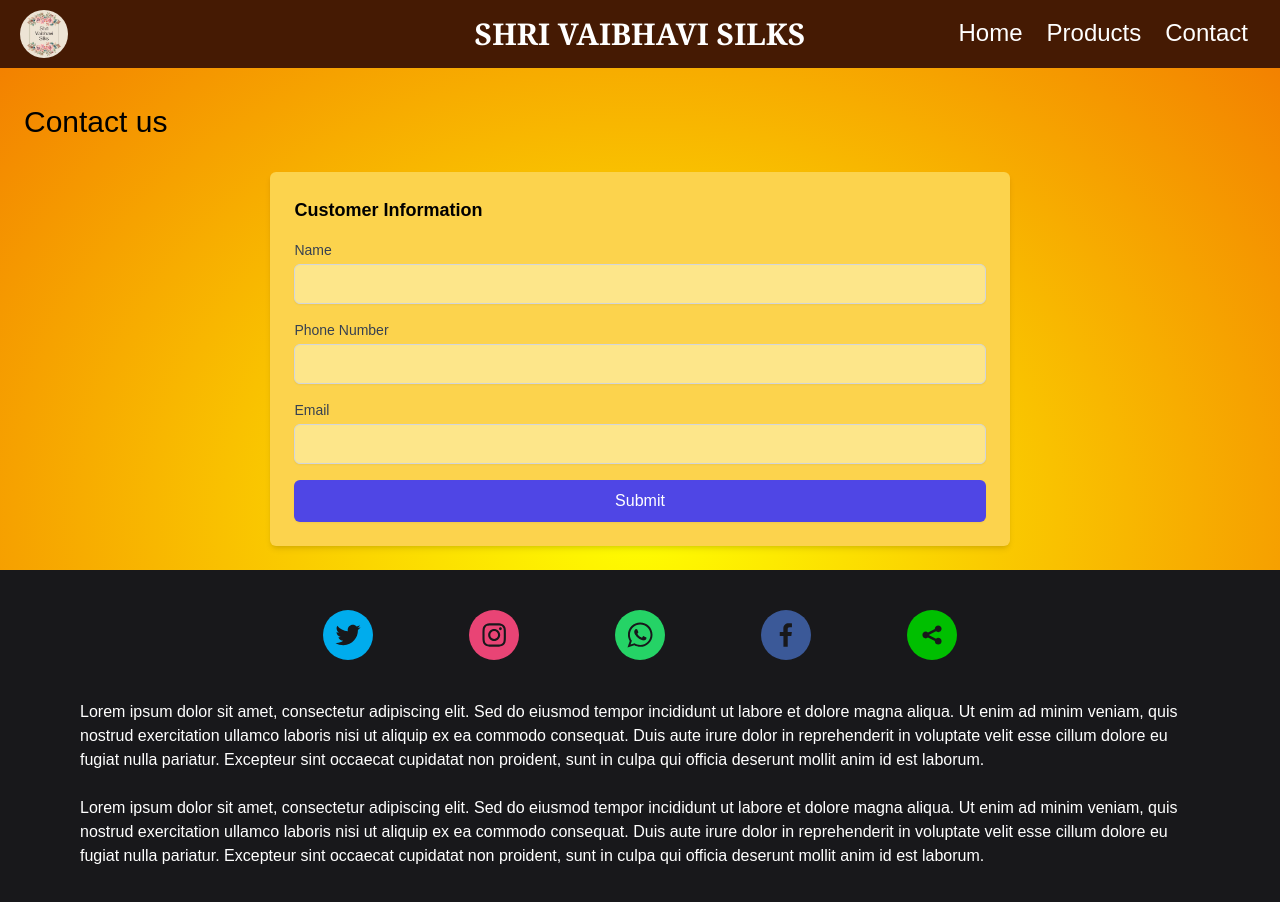
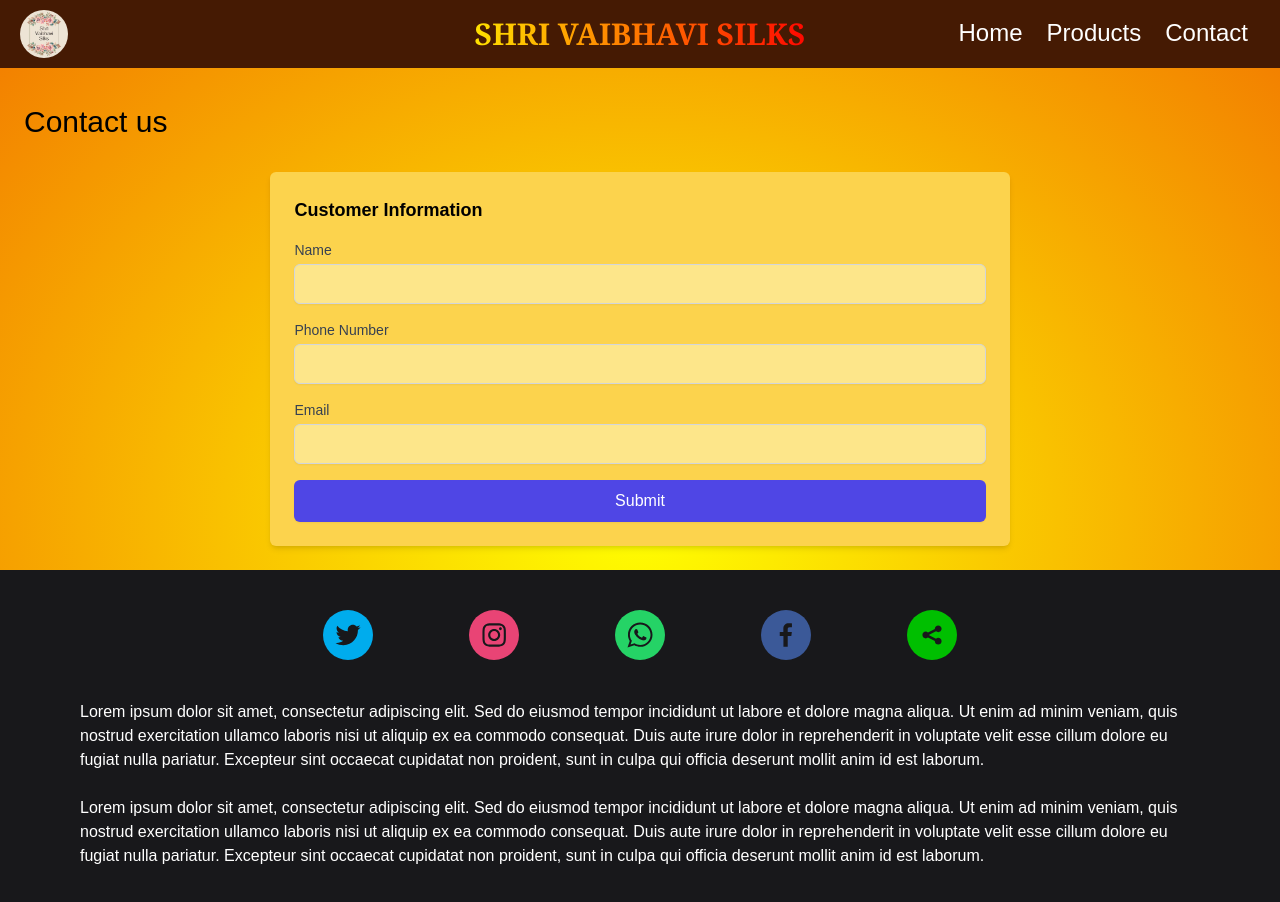
Before and after one commit to Vinodkumarreddy1978/KanchiSarees, a React (Create React App) app: page /contact in a window 1280 px wide. Shown: the top 902 px of the page. Built offline with nearby package versions, Linux system fonts and the light colour scheme; a web font is replaced by a local one.

Commit message:
changed design 2

```diff
--- a/src/Main.js
+++ b/src/Main.js
@@ -28,7 +28,7 @@
         <div className='w-full Main'>
             <div className='h-screen flex flex-col justify-center items-center mainbg text-white'>
                 <div className=''>
-                    <h1 className='text-center font-bold text-4xl lg:text-6xl'>SHRI VAIBHAVI SILKS</h1>
+                    <h1 className='text-center font-bold text-4xl lg:text-6xl mt-10'>SHRI VAIBHAVI SILKS</h1>
                     <h1 className='text-center text-xl italic p-6 lg:text-2xl'><span className='font-bold'>Sarees</span> truly are dresses with a soul</h1>
                 </div>
                 <div className='flex justify-center w-full'>
--- a/src/Nav.js
+++ b/src/Nav.js
@@ -21,7 +21,7 @@
           </Link>
         </div>
 
-        <h1 className={`lg:text-3xl font-bold uppercase md:text-xl sm:text-sm`}>Shri Vaibhavi Silks</h1>
+        <h1 className={`lg:text-3xl font-bold uppercase md:text-xl sm:text-sm radient`}>Shri Vaibhavi Silks</h1>
 
         <div className="block lg:hidden absolute left-5">
           <button onClick={toggleMenu} className="text-white focus:outline-none">
```
